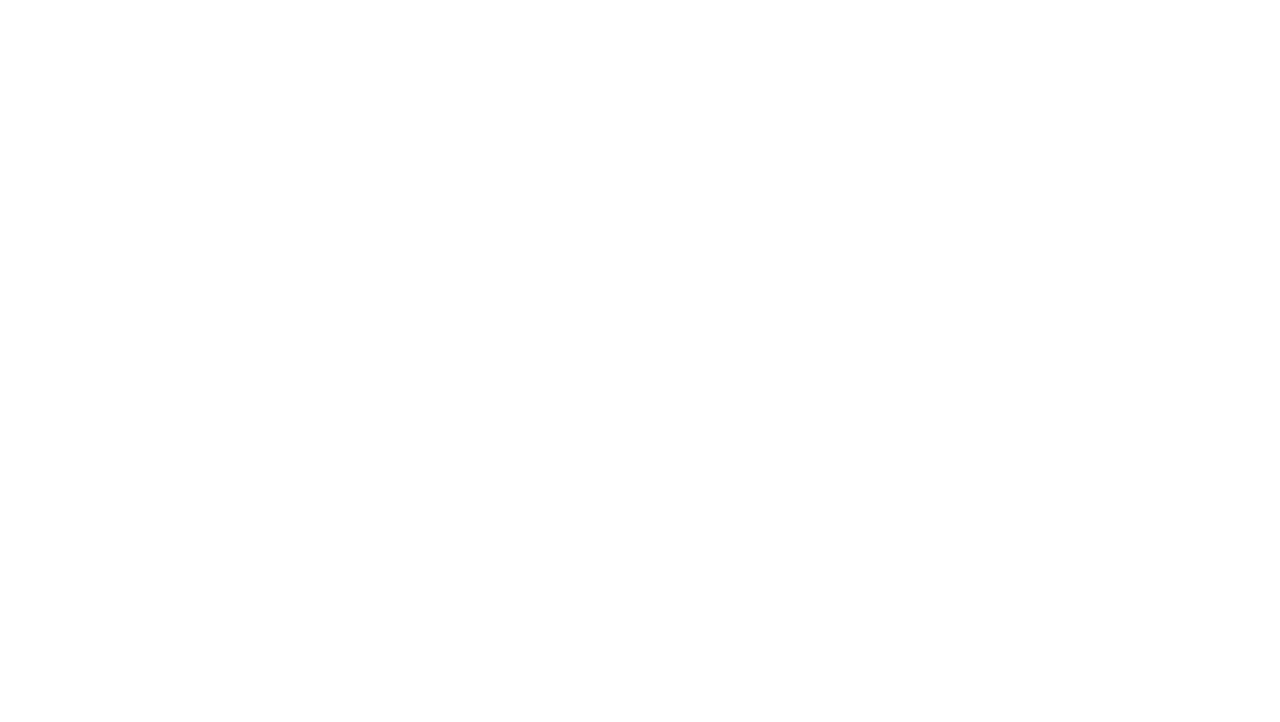
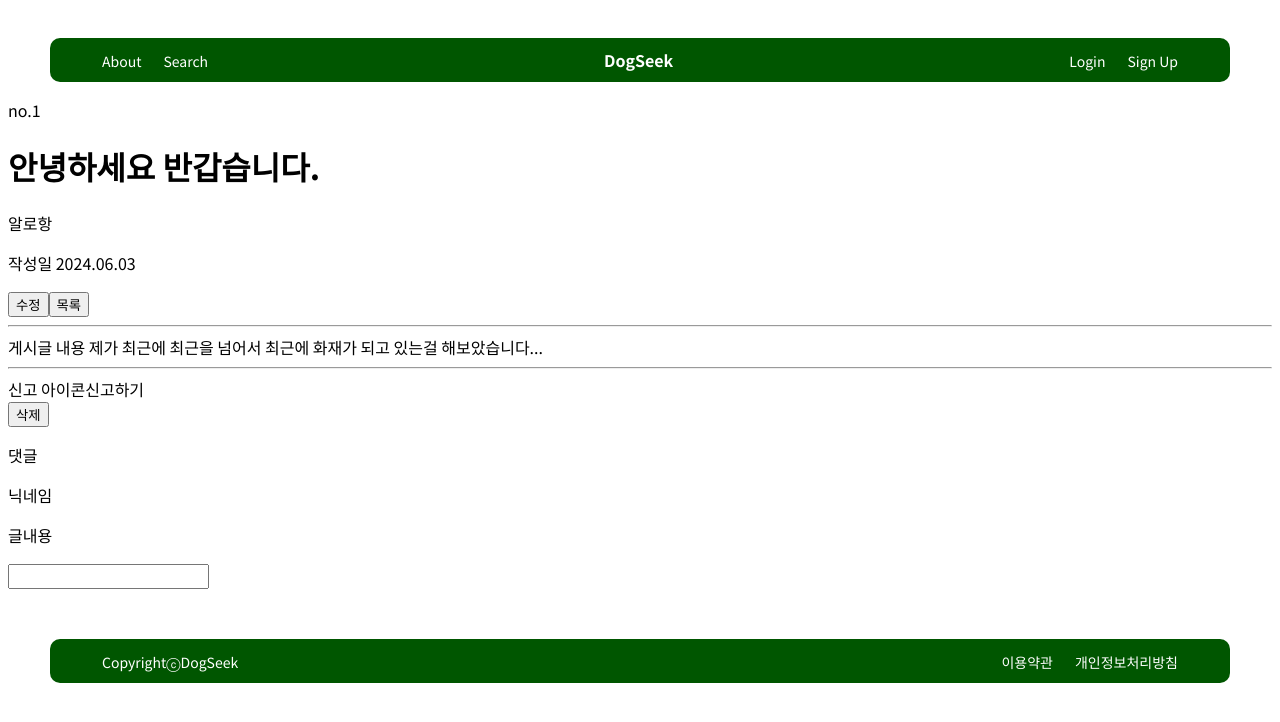
Before and after one commit to sunskwon/Dogpamines_DogSeek_Frontend, a React (Create React App) app: page /post in a window 1280 px wide. Before the commit this address had no page. Shown: the top 722 px of the page. Built offline with nearby package versions, Linux system fonts and the light colour scheme.

Commit message:
[FEATURE][BOARD] board 및 post view

```diff
--- a/src/App.js
+++ b/src/App.js
@@ -1,6 +1,7 @@
 import Layout1 from "./Layouts/Layout1.js"
 import Layout2 from "./Layouts/Layout2.js";
 import Board from "./pages/Board/Board.js";
+import Post from "./pages/Board/Post.js";
 import Curation from "./pages/Curation/Curation.js";
 import Dogs from "./pages/Dogs/Dogs.js";
 import Company from "./pages/Etc/Company.js";
@@ -38,6 +39,7 @@ function App() {
             <Route path="/products" element={<Products/>}/>
             <Route path="/dogs" element={<Dogs/>}/>
             <Route path="/board" element={<Board/>}/>
+            <Route path="/post" element={<Post/>}/>
             <Route path="/company" element={<Company/>} />
             <Route path="/terms" element={<Terms/>}/>
             <Route path="/privacypolicy" element={<PrivacyPolicy/>}/>
--- a/src/pages/Board/Board.js
+++ b/src/pages/Board/Board.js
@@ -1,8 +1,35 @@
-import { useStatus } from 'react';
+import { useState  } from 'react';
 import styles from "./board.module.css";
+import { useNavigate } from 'react-router-dom';
+
+function Board(){
+    const [ isModalOpen, setIsModalOpen ] = useState(false);
+    const [ modalBackground, setModalBackground] = useState();
+    const navigate = useNavigate();
 
 
-function Board(){
+    const items = document.querySelectorAll('.question');
+    const onBoardClick = () => {
+        navigate("./post");
+    }
+
+    // 이름의 함수를 정의(공지사항 토글)
+    function OCNotice() {
+        const noticeId = this.id.replace();
+
+        // 스타일이 none인지 확인 이면 요소가 현재 숨겨져 있음
+        if(document.getElementById('noticeId').style.display === 'block') {
+            //
+            document.getElementById('noticeId').style.display = 'none';
+            document.getElementById(this.id + '-toggle').textContent = '+';
+        } else {
+            document.getElementById('noticeId').style.display = 'block';
+            document.getElementById(this.id + '-toggle').textContent = '-';
+        }
+    }
+
+    items.forEach(item => item.addEventListener('click', OCNotice));
+
 
     return(
         <div className={styles.boardPage}>
@@ -10,19 +37,16 @@ function Board(){
                 <img src={"/images/dogsa.png"}/>
             </div>
 
-        <div className={styles.boardBox}>
+
+
+        <div className={styles.notices}>
             <p className={styles.noticeTitle}>공지사항</p>
-            <hr/>
             <ul>
-                <p>공지1</p>
+                <span></span>
             </ul>
-            <hr/>
-            <p>공지2</p>
-            <hr/>
-            <p>공지2</p>
-            <hr/>
+            </div>
 
-        </div>
+
 
         <div className={styles.boardboxlines}>
             <p className={styles.boardTitle}>게시판</p>
@@ -57,6 +81,9 @@ function Board(){
                 </ul>
                 <p className={styles.boxTitle}>오늘 하루종일 뛰다가 지쳤는지 새근새근 잠듦..ㅎㅎ</p>
                 <p className={styles.nick}>타로타로</p>
+                <button onClick={onBoardClick}>
+                    post
+                </button>
             </div>
         </div>
 
--- /dev/null
+++ b/src/pages/Board/Post.js
@@ -0,0 +1,41 @@
+
+
+function Post(){
+
+    return(
+
+        <div>
+        <p>no.1</p>
+        <h1>안녕하세요 반갑습니다.</h1>
+        <p>알로항</p>
+        <p>작성일 2024.06.03</p>
+        <button>수정</button>
+        <button>목록</button>
+        <hr/>
+        <div>
+            게시글 내용 제가 최근에 최근을 넘어서 최근에 화재가 되고 있는걸 해보았습니다...
+        </div>
+        <hr/>
+
+        <div>
+            <span>신고 아이콘</span>
+            <span>신고하기</span>
+        </div>
+
+        <button>
+            <span>삭제</span>
+        </button>
+
+        <p>댓글</p>
+        <p>닉네임</p>
+        <p>글내용</p>
+
+        <div>
+            <input ></input>
+        </div>
+        </div>
+
+    )
+}
+
+export default Post;
--- a/src/pages/Board/board.module.css
+++ b/src/pages/Board/board.module.css
@@ -10,13 +10,41 @@ font-family: 'Noto Sans KR'
     justify-content: center;
 
 }
+.notices
+{
+    padding-top: 40px;
+    text-align: center;
+    padding-right: 1020px;
+}
 .noticeTitle
 {
+    font-size: 22px;
 
-    text-align: center;
-    padding-top: 40px;
-    padding-right: 1020px;
-    font-size: 22px;
+
+}
+.toggle
+{
+
+    color: #999999;
+
+}
+.noticeBox
+{
+    width: 1180px;
+    height: 56px;
+    color: #999999;
+    border-top: solid 1px#D4D4D4;
+    border-bottom: solid 1px #D4D4D4;
+}
+#arrow
+{
+    position:relative;
+    top:10px;
+    width: 10px;
+    height: 10px;
+    border-top: 2px solid black;
+    border-left: 2px solid black;
+    transform:rotate(45deg);
 }
 .boardTitle
 {
@@ -73,7 +101,6 @@ font-family: 'Noto Sans KR'
 {
     padding-left: 14px;
     font-size: 14px;
-
     color: #999999;
 }
 /* 닉네임 */
@@ -82,3 +109,21 @@ font-family: 'Noto Sans KR'
     padding-left: 14px;
     font-size: 14px;
 }
+.modalContainer {
+    width: 100%;
+    height: 100%;
+    position: fixed;
+    top: 0;
+    left: 0;
+    display: flex;
+    justify-content: center;
+    align-items: center;
+    background: rgba(0, 0, 0, 0.5);
+  }
+
+.modalContent {
+background-color: #ffffff;
+width: 250px;
+height: 150px;
+padding: 15px;
+}
```
